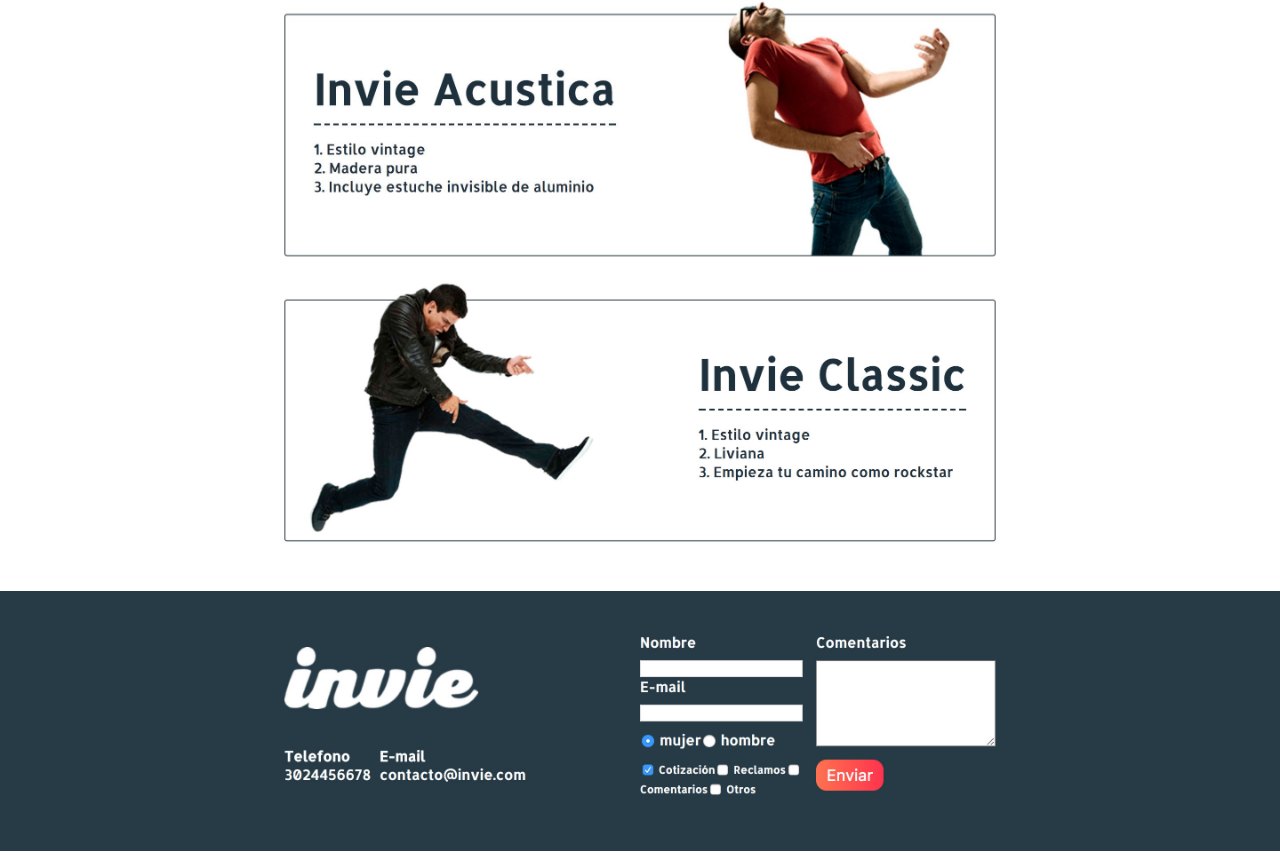
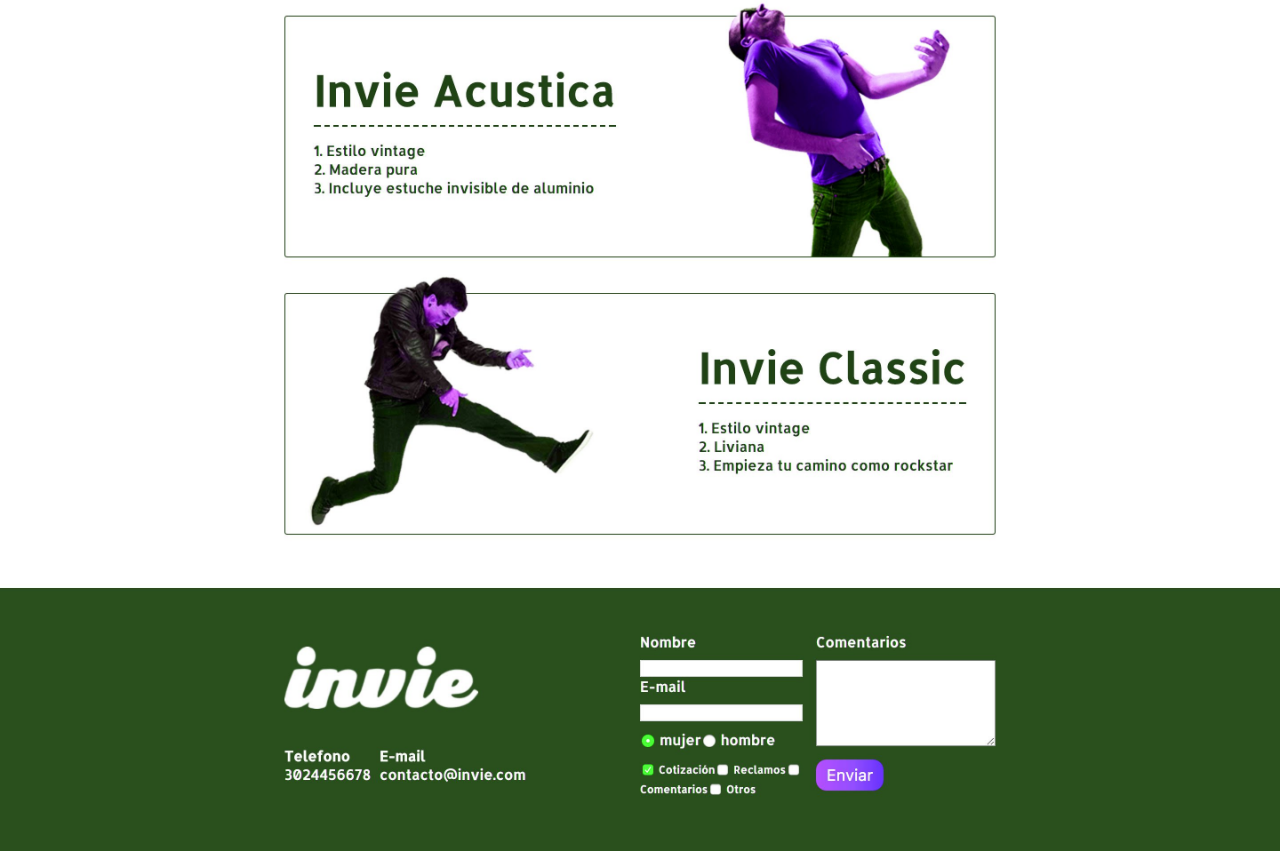
Before and after one commit to RubenMejia/invie-github, a plain HTML site: page index.html in a window 1280 px wide. Shown: the part 554-1409 px from the top of the page. Drawn offline with Linux system fonts and the light colour scheme.

Commit message:
nueva version version de invie (verde)

```diff
--- a/index.html
+++ b/index.html
@@ -5,19 +5,12 @@
 	<link rel="stylesheet" type="text/css" href="estilos.css"/>
 </head>
 <body>
-	<header>
-		<img src="images/header_0fdd3fdf-3dcc-4466-8a28-4cbcc02a2c6e.jpg"/>
-	</header>
 
 	<section>
-		<img src="images/hero_51f6ca4a-043f-4384-bf2d-0276833261fc.jpg"/>
-		<img src="images/acustica_395abf3a-d46e-4f19-a9cc-ddee140e6597.jpg"/>
-		<img src="images/clasica_0663a6aa-2c83-4435-8530-357480d5a950.jpg"/>
+		<img src="images/nueva-version.jpg"/>
 	</section>
 
-	<footer>
-		<img src="images/footer_0bca93db-411f-4541-825a-4c3b5de36bf1.jpg"/>
-	</footer>
+
 
 
 </body>
```
Also changed, not shown: images/nueva-version.jpg (added).
